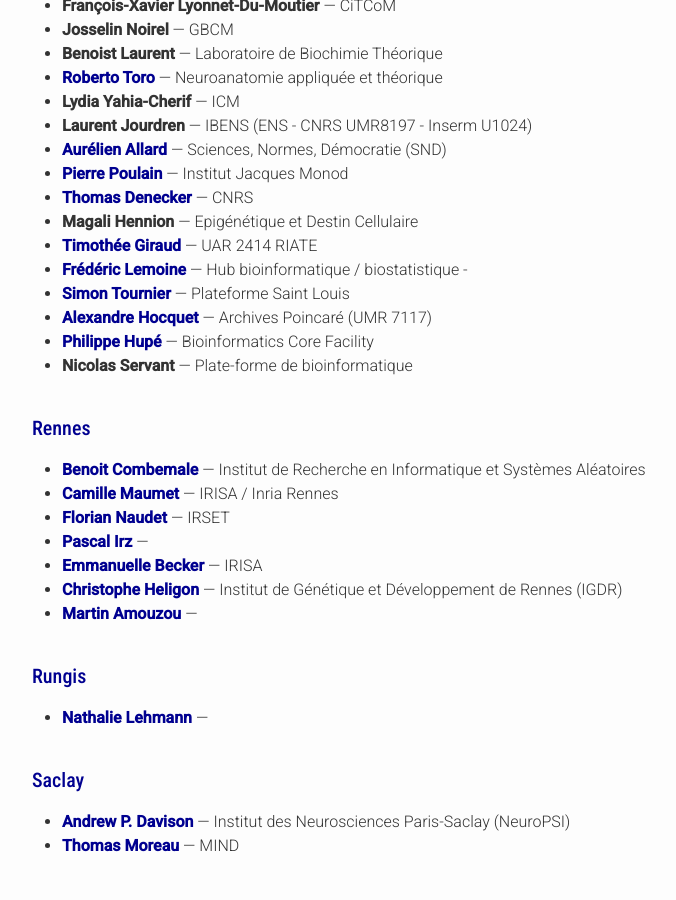
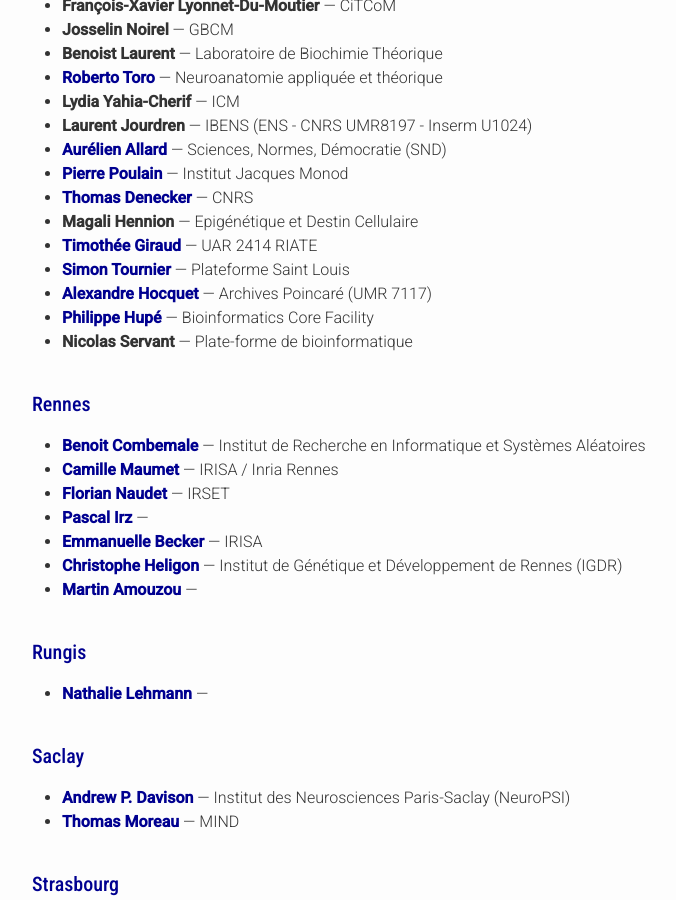
Before and after one commit to FR-RN/FR-RN, a Jekyll site: the page built from community.md, in a window 1280 px wide and 900 px high, scrolled down 3762 px. Shown: the whole window, without its empty margins (238-914 px from the left). Built offline with Jekyll 4.4.1, drawn with Linux system fonts in a browser that asks for light colours; some web fonts are replaced.

Commit message:
Update members.yaml

```diff
--- a/_data/members.yaml
+++ b/_data/members.yaml
@@ -43,7 +43,7 @@
   lab: Laboratoire d'Informatique de Grenoble
   city: Grenoble
 - name: Frédéric Lemoine
-  url: https://research.pasteur.fr/fr/member/frederic-lemoine/
+  url: https://research.pasteur.fr/en/member/frederic-lemoine/
   lab: Institut Pasteur
   city: Paris
 - name: Violaine Louvet
@@ -418,10 +418,6 @@
   url: https://linkedin.com/in/martin-k-amouzou
   city: Rennes
   lab:
-- name: Frédéric Lemoine
-  url: https://research.pasteur.fr/en/member/frederic-lemoine/
-  city: Paris
-  lab: Hub bioinformatique / biostatistique -
 - name: Stephane Dray
   url: https://github.com/sdray
   city: Villeurbanne
```
